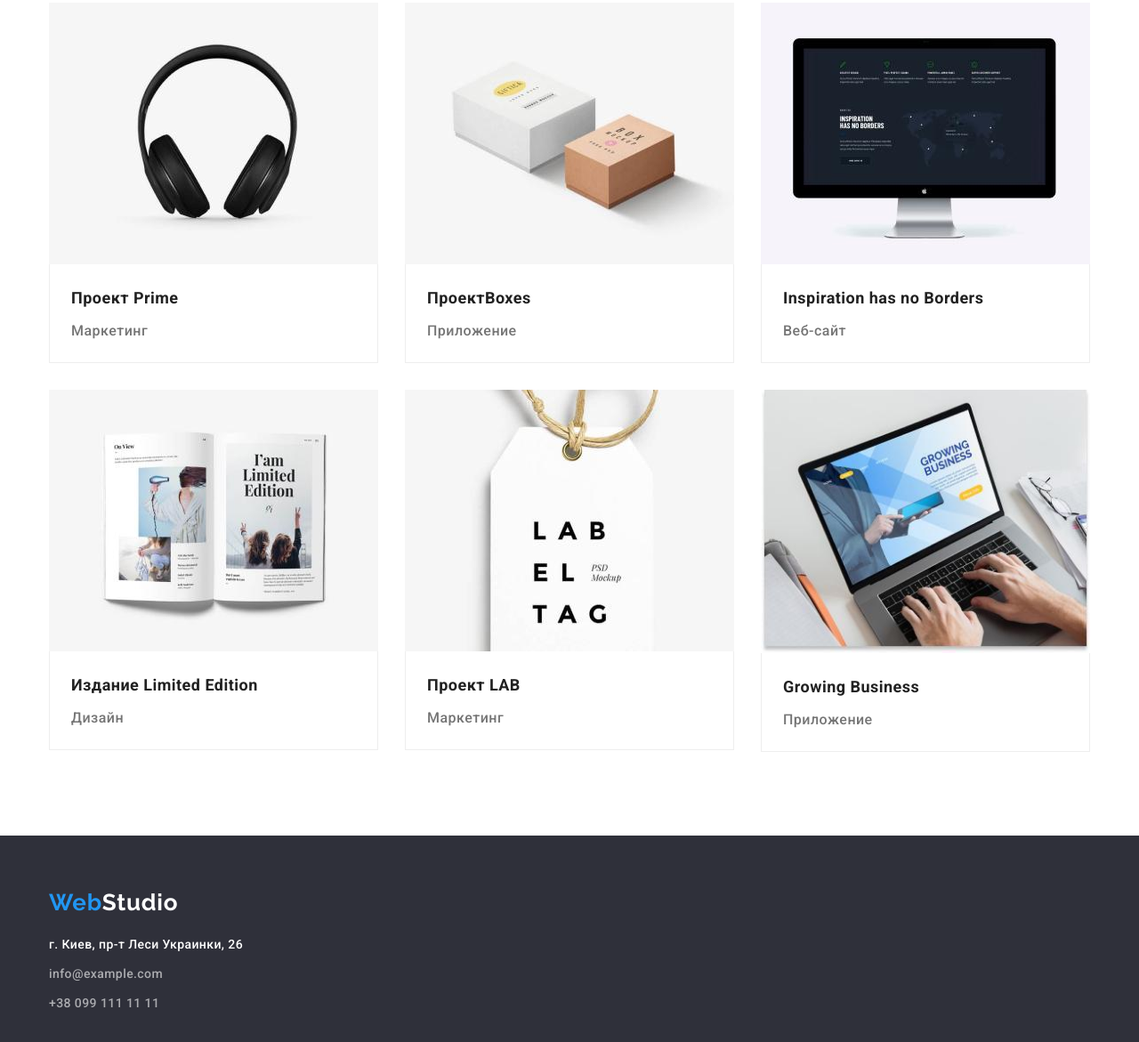
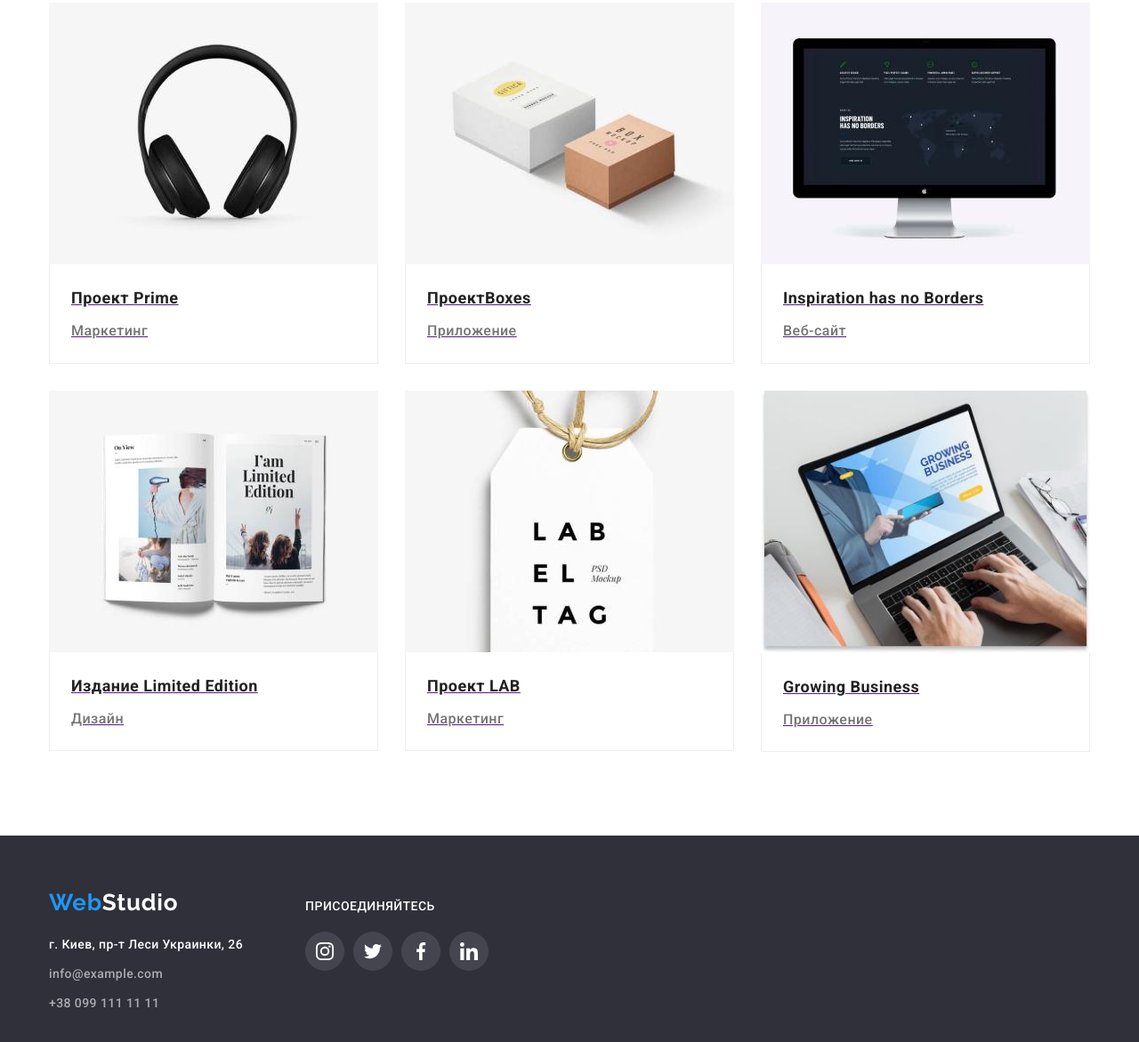
Before and after one commit to Ruslan-Chepurnoy/goit-markup-hw-04, a plain HTML site: page portfolio.html in a window 1280 px wide. Shown: the part 695-1866 px from the top of the page at 89% size. Drawn offline with nearby package versions, Linux system fonts and the light colour scheme.

Commit message:
hw-4-end

```diff
--- a/css/styles.css
+++ b/css/styles.css
@@ -165,21 +165,6 @@ body {
 .link:focus .icon-auth {
   fill: var(--accent-color);
 }
-
-/* .link-icon::before {
-  /* display: block; */
-/* content: '';
-  width: 16px;
-  height: 12px;
-  outline: 1px solid red;
-  margin-right: 10px; */
-
-/* margin-right: 10px;
-  outline: 1px solid red;
-  background-position: center;
-
-  fill: none;
-  stroke: #f44336; */
 
 /* hero */
 .hero {
@@ -597,6 +582,12 @@ body {
 .list-example {
   flex-wrap: wrap;
 }
+.example:hover,
+.example:focus {
+  box-shadow: 0px 1px 1px rgba(0, 0, 0, 0.12), 0px 4px 4px rgba(0, 0, 0, 0.06),
+    1px 4px 6px rgba(0, 0, 0, 0.16);
+}
+
 .example {
   width: 370px;
   margin-bottom: 30px;
--- a/portfolio.html
+++ b/portfolio.html
@@ -41,12 +41,20 @@
         </nav>
         <ul class="auth-nav list">
           <li class="item-header">
-            <a href="mailto:info@devstudio.com" class="link"
-              >info@devstudio.com</a
+            <a href="mailto:info@devstudio.com" class="link link-icon">
+              <svg class="icon-email icon-auth">
+                <use href="./images/icons.svg#icon-email"></use>
+              </svg>
+              info@devstudio.com</a
             >
           </li>
           <li class="item-header">
-            <a href="tel:+380961111111" class="link">+38 096 111 11 11</a>
+            <a href="tel:+380961111111" class="link">
+              <svg class="icon-phone icon-auth">
+                <use href="./images/icons.svg#icon-phone"></use>
+              </svg>
+              +38 096 111 11 11</a
+            >
           </li>
         </ul>
       </div>
@@ -74,6 +82,7 @@
           </ul>
           <ul class="list list-example">
             <li class="example">
+              <a href="" class="botton-example">
                 <img
                   class="example-img"
                   src="./images/portfolio/tex-site.jpg"
@@ -83,8 +92,11 @@
                   <h2 class="example-name">Технокряк</h2>
                   <p class="example-text">Веб-сайт</p>
                 </div>
+              </a>
             </li>
+
             <li class="example">
+              <a href="" class="botton-example">
                 <img
                   class="example-img"
                   src="./images/portfolio/poster.jpg"
@@ -95,9 +107,12 @@
                     Постер <span lang="en"> Orlean vs Golden Star</span>
                   </h2>
                   <p class="example-text">Дизайн</p>
-              </div>
+                </div></a
+              >
             </li>
+
             <li class="example">
+              <a href="" class="botton-example">
                 <img
                   class="example-img"
                   src="./images/portfolio/restaurant.jpg"
@@ -108,9 +123,12 @@
                     Ресторан <span lang="en">Seafood</span>
                   </h2>
                   <p class="example-text">Приложение</p>
-              </div>
+                </div></a
+              >
             </li>
+
             <li class="example">
+              <a href="" class="botton-example">
                 <img
                   class="example-img"
                   src="./images/portfolio/project-prime.jpg"
@@ -121,20 +139,28 @@
                     Проект <span lang="en">Prime</span>
                   </h2>
                   <p class="example-text">Маркетинг</p>
-              </div>
+                </div></a
+              >
             </li>
+
             <li class="example">
+              <a href="" class="botton-example">
                 <img
                   class="example-img"
                   src="./images/portfolio/project-boxes.jpg"
                   alt="Две коробки"
                 />
                 <div class="content-example">
-                <h2 class="example-name">Проект<span lang="en">Boxes</span></h2>
+                  <h2 class="example-name">
+                    Проект<span lang="en">Boxes</span>
+                  </h2>
                   <p class="example-text">Приложение</p>
-              </div>
+                </div></a
+              >
             </li>
+
             <li class="example">
+              <a href="" class="botton-example">
                 <img
                   class="example-img"
                   src="./images/portfolio/inspiration-has-no-border.jpg"
@@ -145,9 +171,12 @@
                     <span lang="en">Inspiration has no Borders</span>
                   </h2>
                   <p class="example-text">Веб-сайт</p>
-              </div>
+                </div></a
+              >
             </li>
+
             <li class="example">
+              <a href="" class="botton-example">
                 <img
                   class="example-img"
                   src="./images/portfolio/limited-edition.jpg"
@@ -158,20 +187,28 @@
                     Издание <span lang="en">Limited Edition</span>
                   </h2>
                   <p class="example-text">Дизайн</p>
-              </div>
+                </div></a
+              >
             </li>
+
             <li class="example">
+              <a href="" class="botton-example">
                 <img
                   class="example-img"
                   src="./images/portfolio/project-lab.jpg"
                   alt="Этикетка"
                 />
                 <div class="content-example">
-                <h2 class="example-name">Проект <span lang="en">LAB</span></h2>
+                  <h2 class="example-name">
+                    Проект <span lang="en">LAB</span>
+                  </h2>
                   <p class="example-text">Маркетинг</p>
-              </div>
+                </div></a
+              >
             </li>
+
             <li class="example">
+              <a href="" class="botton-example">
                 <img
                   class="example-img"
                   src="./images/portfolio/gruving-business.jpg"
@@ -182,21 +219,25 @@
                     <span lang="en">Growing Business</span>
                   </h2>
                   <p class="example-text">Приложение</p>
-              </div>
+                </div></a
+              >
             </li>
           </ul>
         </div>
       </section>
     </main>
     <footer class="footer">
-      <div class="container">
+      <div class="container footer-container">
+        <div class="footer-container-address">
           <a href="./index.html" class="logo"
             >Web<samp class="footer-logo">Studio</samp></a
           >
           <address class="address">
             <ul class="address-list">
               <li class="address-item">
-              <a href="https://www.google.com/maps/place" class="footer-address"
+                <a
+                  href="https://www.google.com/maps/place"
+                  class="footer-address"
                   >г. Киев, пр-т Леси Украинки, 26</a
                 >
               </li>
@@ -213,6 +254,40 @@
             </ul>
           </address>
         </div>
+        <div class="footer-social-icons">
+          <h2 class="footer-social-titel">присоединяйтесь</h2>
+          <ul class="list social-menu">
+            <li class="social-item">
+              <a href="" class="social-link footer-social-link">
+                <svg class="social-icon icon-footer" width="20" height="20">
+                  <use href="./images/icons.svg#icon-instagram"></use>
+                </svg>
+              </a>
+            </li>
+            <li class="social-item">
+              <a href="" class="social-link footer-social-link">
+                <svg class="social-icon icon-footer" width="20" height="20">
+                  <use href="./images/icons.svg#icon-twitter"></use>
+                </svg>
+              </a>
+            </li>
+            <li class="social-item">
+              <a href="" class="social-link footer-social-link">
+                <svg class="social-icon icon-footer" width="20" height="20">
+                  <use href="./images/icons.svg#icon-facebook"></use>
+                </svg>
+              </a>
+            </li>
+            <li class="social-item">
+              <a href="" class="social-link footer-social-link">
+                <svg class="social-icon icon-footer" width="20" height="20">
+                  <use href="./images/icons.svg#icon-linkedin"></use>
+                </svg>
+              </a>
+            </li>
+          </ul>
+        </div>
+      </div>
     </footer>
   </body>
 </html>
```
Lines whose indentation alone changed are shown as unchanged.
